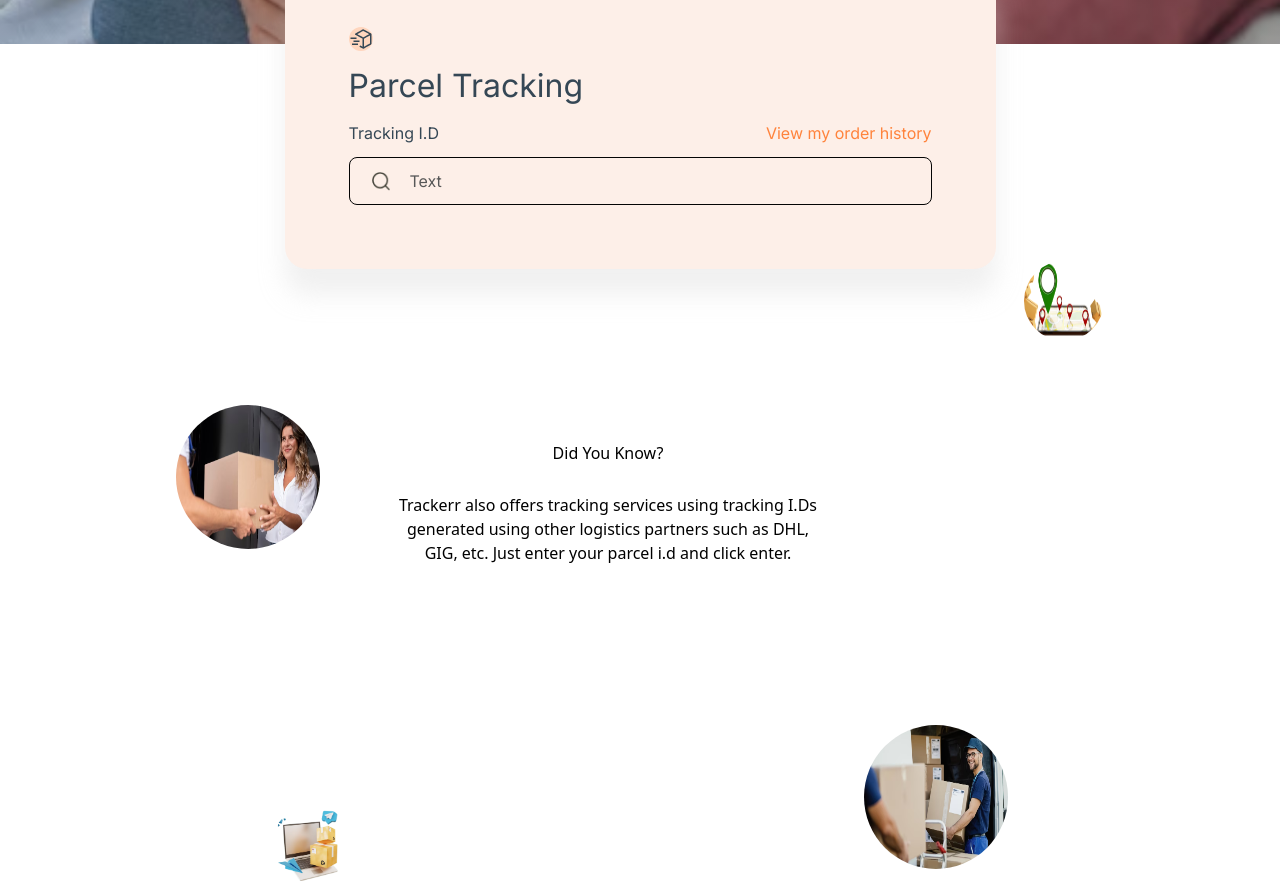
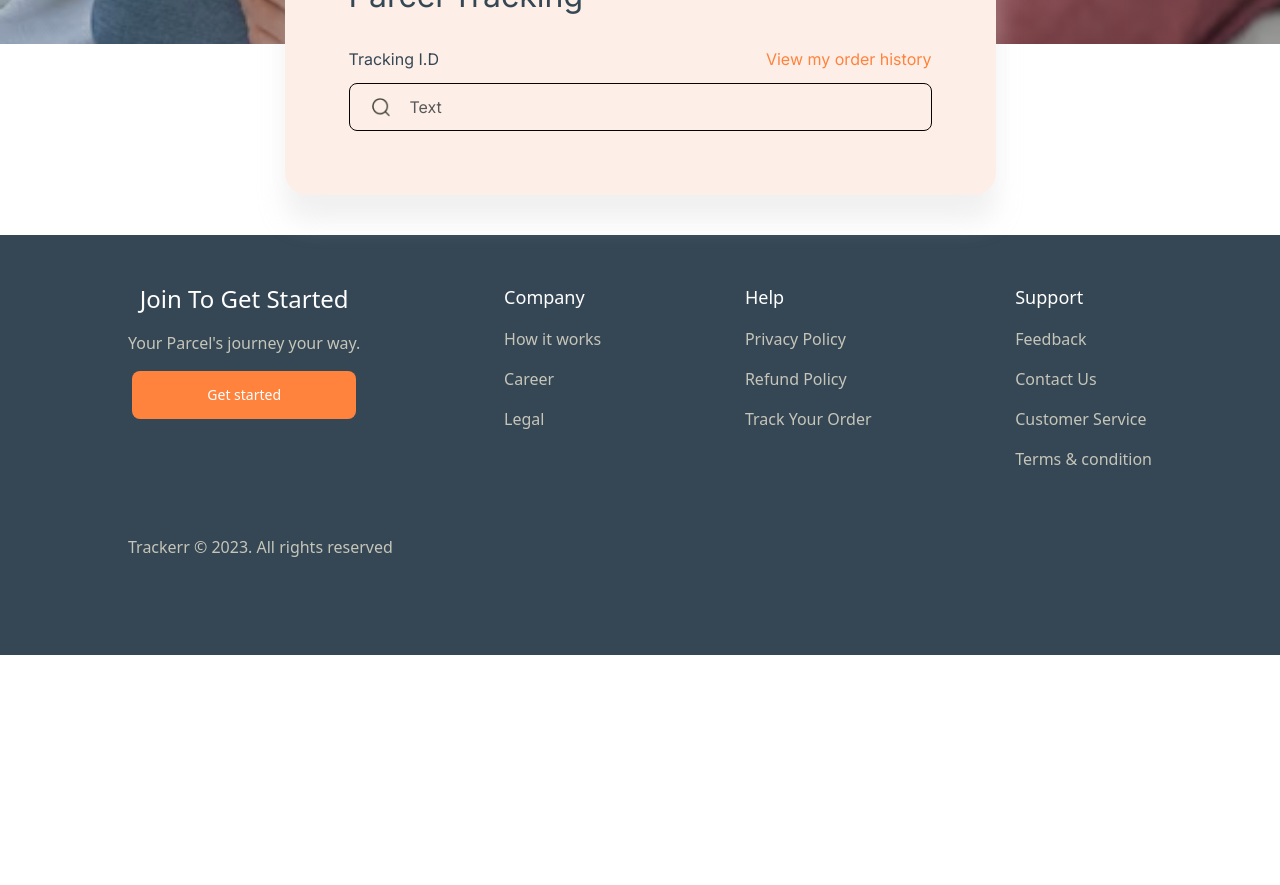
Before and after one commit to Amadu9933/Tracker-web-static, a React (Vite) app in the folder web-static/: page / in a window 1280 px wide. Shown: the part 760-1645 px from the top of the page. After the commit the page ends 1415 px from the top, so only its background shows below. Built offline with nearby package versions, Linux system fonts and the light colour scheme; a small style sheet from the web is missing.

Commit message:
something done

```diff
--- a/web-static/src/components/common/footer/Footer.css
+++ b/web-static/src/components/common/footer/Footer.css
@@ -1,32 +1,35 @@
-@import url('https://fonts.googleapis.com/css2?family=Inter:wght@400&display=swap');
+@import url("https://fonts.googleapis.com/css2?family=Inter:wght@400&display=swap");
 
+.container {
+	background-color: #354755;
+}
 
-
-footer{
+footer {
 	background: #354755;
 	margin-top: 6.25rem;
 	display: flex;
 	justify-content: space-evenly;
-  width: 100%;
+	width: 1500px;
 	height: 16rem;
 	color: white;
 	padding-top: 4rem;
-  font-family: 'Inter', sans-serif;
+	font-family: "Inter", sans-serif;
+	padding-left: 8.4rem;
+	padding-right: 8.4rem;
 }
 
-h1{
+h1 {
 	font-weight: bold;
 }
 p,
-h1{
+h1 {
 	padding: 0.62rem;
 }
-.firt-item h2{
+.firt-item h2 {
 	font-size: 2rem;
 	font-weight: 500px;
 }
-.copy-right{
-  background-color: #354755;
+.copy-right {
 	text-align: left;
 	padding: 6.25rem;
 	color: white;
@@ -35,13 +38,12 @@ h1{
 	padding-top: 3rem;
 }
 
-.item{
+.item {
 	text-align: left;
 	font-size: 1;
 }
 
-.item h1{
+.item h1 {
 	font-size: 1.125rem;
 	font-weight: 500px;
-
 }
--- a/web-static/src/components/common/footer/Footer.tsx
+++ b/web-static/src/components/common/footer/Footer.tsx
@@ -1,21 +1,22 @@
-
-import React from 'react';
-import MyButton from '../buttons/Mybutton';
-import './Footer.css'
-
+import React from "react";
+import MyButton from "../buttons/Mybutton";
+// import "./Footer.css";
 
 const handleClick = () => {
-    console.log('Button clicked!');
+	console.log("Button clicked!");
 };
 
 const Footer: React.FC = () => {
 	return (
-   <div className='container'>
-   <footer className='bg-gray-600'>
-     <div className='firt-item item'>
-        <h2 >Join To Get Started</h2>
-
-         <p>Your Parcel's journey your way. </p>
+		<footer
+			className="footer pt-12 px-32 "
+			style={{ backgroundColor: "#354755", color: "#C6C5B9" }}>
+			<div className="flex justify-between   font-medium">
+				<div className="item">
+					<h2 className="font-medium text-white text text-2xl pb-4">
+						Join To Get Started
+					</h2>
+					<p className="pb-4    font-medium">Your Parcel's journey your way.</p>
 					<MyButton
 						onClick={handleClick}
 						label="Get started"
@@ -23,35 +24,74 @@ const Footer: React.FC = () => {
 						size="Small"
 						background="#FF833C"
 					/>
-
-
 				</div>
 
-     <div className='second-item item'>
-        <h1>Company</h1>
-        <p>How it works</p>
-        <p>Career</p>
-        <p>Legal</p>
+				<div className="item">
+					<h1 className="text-lg text-white pb-4 text-left">Company</h1>
+					<p className="pb-4 text-left">How it works</p>
+					<p className="pb-4 text-left">Career</p>
+					<p className="pb-4 text-left">Legal</p>
 				</div>
 
-     <div className='third-iem item'>
-        <h1>Help</h1>
-        <p>Privacy Policy</p>
-        <p>Refund Policy</p>
-        <p>Track Your Order</p>
-        </div>
-     <div className='fourth-item item'>
-        <h1>Support</h1>
-        <p>Feedback</p>
-        <p>Contact Us</p>
-        <p>Customer Service</p>
-        <p>Terms & condition</p>
+				<div className="item text-left">
+					<h1 className="text-lg text-white pb-4 ">Help</h1>
+					<p className="pb-4 ">Privacy Policy</p>
+					<p className="pb-4 ">Refund Policy</p>
+					<p className="pb-4 ">Track Your Order</p>
 				</div>
 
+				<div className="item text-left">
+					<h1 className="text-lg text-white pb-4 ">Support</h1>
+					<p className="pb-4 ">Feedback</p>
+					<p className="pb-4 ">Contact Us</p>
+					<p className="pb-4 ">Customer Service</p>
+					<p className="pb-4 ">Terms & condition</p>
+				</div>
+			</div>
+			<p className="copy-right flex justify-start mt-12 pb-24">
+				Trackerr &copy; 2023. All rights reserved
+			</p>
 		</footer>
-   <p className='copy-right'>Trackerr &copy; 2023. All rights reserved</p>
-   </div>
 	);
 };
 
 export default Footer;
+
+// <div className="container">
+// 	<footer className="footer flex justify-between bg-slate-700 w-full">
+// 		<div className="item">
+// 			<h2>Join To Get Started</h2>
+// 			<p>Your Parcel's journey your way.</p>
+// 			<MyButton
+// 				onClick={handleClick}
+// 				label="Get started"
+// 				state="Primary"
+// 				size="Small"
+// 				background="#FF833C"
+// 			/>
+// 		</div>
+
+// 		<div className="item">
+// 			<h1>Company</h1>
+// 			<p>How it works</p>
+// 			<p>Career</p>
+// 			<p>Legal</p>
+// 		</div>
+
+// 		<div className="item">
+// 			<h1>Help</h1>
+// 			<p>Privacy Policy</p>
+// 			<p>Refund Policy</p>
+// 			<p>Track Your Order</p>
+// 		</div>
+
+// 		<div className="item">
+// 			<h1>Support</h1>
+// 			<p>Feedback</p>
+// 			<p>Contact Us</p>
+// 			<p>Customer Service</p>
+// 			<p>Terms & condition</p>
+// 		</div>
+// 	</footer>
+// 	<p className="copy-right ">Trackerr &copy; 2023. All rights reserved</p>
+// </div>
--- a/web-static/src/components/common/hero/Hero.tsx
+++ b/web-static/src/components/common/hero/Hero.tsx
@@ -4,11 +4,11 @@ import "./Hero.css";
 
 const Hero: React.FC = () => {
 	return (
-		<div className="hero pt-10 md:pt-40 pb-28 h">
-			<h1 className="text-white font-bold text-5xl md:text-8xl text-center md:text-left mx-6 md:mx-72">
+		<div className="hero pt-10 md:pt-40 pb-28 ">
+			<h1 className="text-white font-bold text-5xl md:text-8xl text-center md:text-center mx-6 md:mx-72">
 				Track your parcel today!
 			</h1>
-			<h4 className="text-white text-sm md:text-2xl text-center md:text-left mt-6  md:mt-9 mx-10 px-0 md:mx-80">
+			<h4 className="text-white text-sm md:text-2xl text-center md:text-center mt-6  md:mt-9 mx-10 px-0 md:mx-80">
 				Get real-time location of your parcel from the comfort of your home with
 				trackerr.
 			</h4>
--- a/web-static/src/components/common/trackingSection/TrackingSection.css
+++ b/web-static/src/components/common/trackingSection/TrackingSection.css
@@ -27,7 +27,7 @@
 	color: #354755;
 	justify-content: space-between;
 	align-items: center;
-	margin-top: 2vh; /* Adjust margin based on viewport height */
+	margin-top: 4vh; /* Adjust margin based on viewport height */
 	font-family: "Inter", sans-serif;
 }
 input::placeholder {
@@ -49,6 +49,7 @@ input:focus {
 	.track-section {
 		padding-left: 5vw;
 		padding-right: 5vw;
+		margin-top: -275px;
 	}
 
 	.enter-tracking {
--- a/web-static/src/components/common/trackingSection/TrackingSection.tsx
+++ b/web-static/src/components/common/trackingSection/TrackingSection.tsx
@@ -6,7 +6,7 @@ import search from "../../../assets/Vector.png";
 
 const TrackingSection: React.FC = () => {
 	return (
-		<section className="track-section mb-24 ">
+		<section className="track-section  ">
 			<div className="track-container">
 				<img src={logo} alt="Logo" className="carbon-delivery" />
 				<h2>Parcel Tracking</h2>
--- a/web-static/src/components/pages/customerPages/CustomerDidYouKnow.tsx
+++ b/web-static/src/components/pages/customerPages/CustomerDidYouKnow.tsx
@@ -7,22 +7,22 @@ import fourthImage from "../../../assets/fourth-image.png";
 
 const CustomerDidYouKnow: React.FC = () => {
 	return (
-		<section className="h-1/4 ">
+		<section className="  hidden md:h-1/4 md:mt-56 ">
 			{/* container  */}
 			<div className="flex justify-between">
 				{/* first item */}
 				<div className="column ml-44 w-44">
 					<img className="w-36 h-36 rounded-full" src={fristImage} alt="" />
 					<img
-						className="w-20 h-20 rounded-full mt-64 ml-24"
+						className="w-20 h-20 rounded-full mt-64 ml-24 bg-red-100"
 						src={thirdImage}
 						alt=""
 					/>
 				</div>
 				{/* second item, text container */}
 				<div className="w-1/3 mt-9">
-					<h1 className="mb-7">Did You Know?</h1>
-					<p>
+					<h1 className="mb-7 font-medium text-2xl">Did You Know?</h1>
+					<p className="font-normal">
 						Trackerr also offers tracking services using tracking I.Ds generated
 						using other logistics partners such as DHL, GIG, etc. Just enter
 						your parcel i.d and click enter.
@@ -32,7 +32,7 @@ const CustomerDidYouKnow: React.FC = () => {
 				{/* third container */}
 				<div className="mr-44  w-60">
 					<img
-						className="w-20 h-20 rounded-full -mt-36 ml-40"
+						className="w-20 h-20 rounded-full -mt-36 ml-40 bg-red-100"
 						src={secondImage}
 						alt=""
 					/>
--- a/web-static/src/components/pages/customerPages/CustomerLandingPage.tsx
+++ b/web-static/src/components/pages/customerPages/CustomerLandingPage.tsx
@@ -1,11 +1,11 @@
 import React from "react";
 import "../../../App.css";
 import "../../../index.css";
-import "../../../components/common/hero/Hero.css";
 import Navbar from "../../common/header/Navbar";
 import Hero from "../../common/hero/Hero";
 import Track from "../../common/trackingSection/TrackingSection";
 import DidYouKnow from "../../pages/customerPages/CustomerDidYouKnow";
+import Footer from "../../common/footer/Footer";
 
 const CustomerLandingPage: React.FC = () => {
 	return (
@@ -19,6 +19,8 @@ const CustomerLandingPage: React.FC = () => {
 			<main>
 				<DidYouKnow />
 			</main>
+
+			<Footer />
 		</div>
 	);
 };
```
Lines whose indentation alone changed are shown as unchanged.
